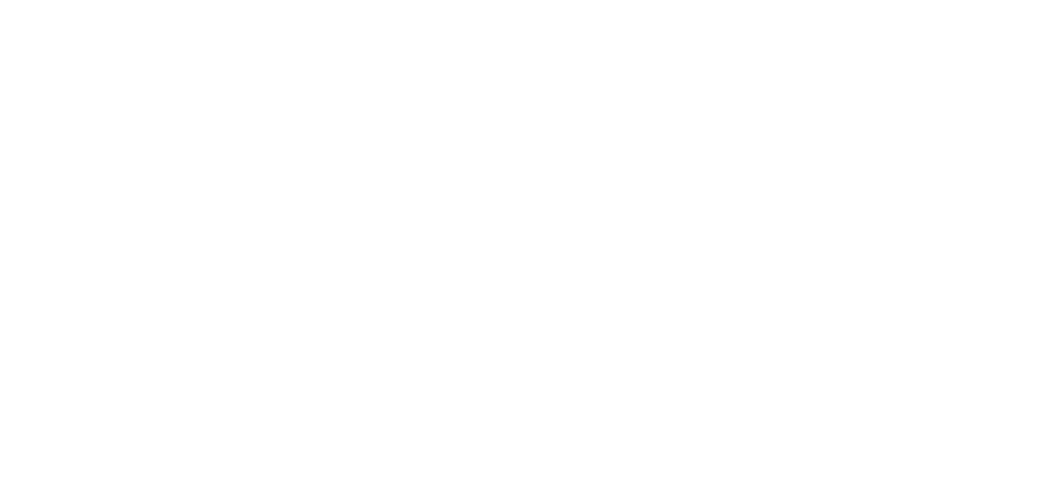
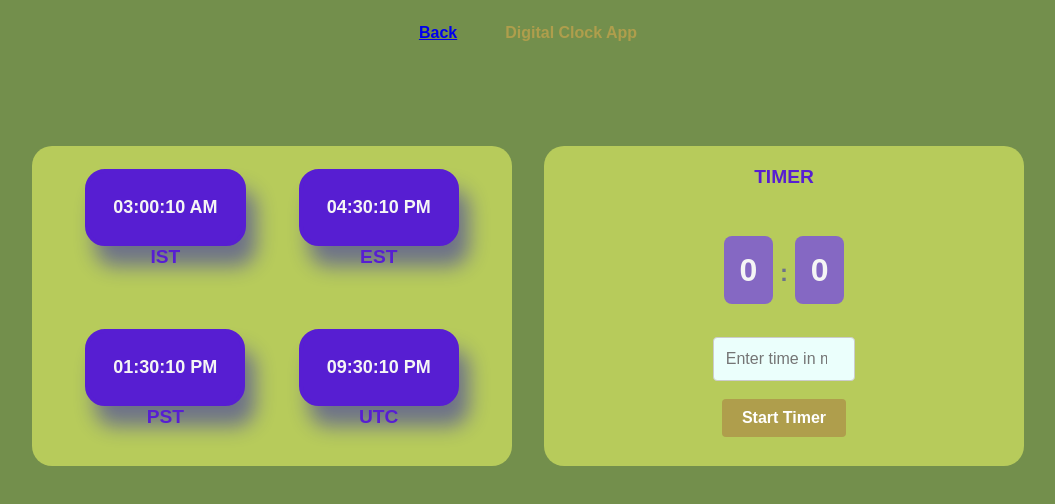
Before and after one commit to Geetha-RK/30DaysReactChallenge, a React (Vite) app: page /Day4 in a window 1280 px wide. Before the commit this address had no page. Shown: the top 504 px of the page, without its empty margins (112-1167 px from the left). Built offline with nearby package versions, Linux system fonts and the light colour scheme.

Commit message:
Build basic digital clock page with timer widget

```diff
--- a/src/App.jsx
+++ b/src/App.jsx
@@ -4,6 +4,7 @@
 import Home from './pages/Home/Home'
 import Day2 from './pages/Day2/Day2'
 import Day3 from './pages/Day3/Day3'
+import Day4 from './pages/Day4/Day4'
 
 function App() {
 
@@ -16,7 +17,7 @@
           <Route path='/Day1' element={<Day1/>}></Route>
           <Route path='/Day2' element={<Day2/>}></Route>
           <Route path='/Day3' element={<Day3/>}></Route>
-
+          <Route path='/Day4' element={<Day4/>}></Route>
         </Routes>
       </div>
     </>
--- a/src/assets.js
+++ b/src/assets.js
@@ -48,7 +48,13 @@
     {
       day:'Day3',
       title:'BMI Calculator App',
-      description:'Create the BMI calculator app',
+      description:'',
       Concepts:'useState, conditional rendering, DOM manipulation, event handling.',
+    },
+    {
+      day:'Day4',
+      title:'Digital Clock App',
+      description:' A Digital Clock app in dark/ light mode with timer and alarm functionality',
+      Concepts:'state management, useEffect, and setInterval',
     }
   ];
--- a/src/components/HomeProjectList/HomeProjectList.jsx
+++ b/src/components/HomeProjectList/HomeProjectList.jsx
@@ -1,13 +1,18 @@
-// import React from 'react'
+
 import './HomeProjectList.scss'
 
 const HomeProjectList = ({ project }) => {
   return (
     <div className="project-card">
+      <div className="project-title">
         <h2>{project.day}</h2>
-        <h3>{project.title}</h3>
-        <p>{project.description}</p>
-        <p><strong>Concepts:</strong> {project.Concepts}</p>
+        <h2>{project.title}</h2>
+        </div>
+        <hr className='project-card__hr'/>
+        <div className='project-card__details'>
+          <p>{project.description}</p>
+          <p><strong>Concepts:</strong> {project.Concepts}</p>
+        </div>
     </div>
 
   )
--- a/src/components/HomeProjectList/HomeProjectList.scss
+++ b/src/components/HomeProjectList/HomeProjectList.scss
@@ -1,11 +1,23 @@
 .project-card{
-    background-color:cadetblue;
-    color: darkmagenta;
+    background-color:rgb(50, 180, 185);
+    color: rgb(7, 58, 32);
     text-decoration: none;
     width: 25rem;
-    height: 15rem;
+    height: 13rem;
     padding: 1.5rem;
     margin: 1rem;
     cursor: pointer;
     border-radius: 2rem;
+
+    &__hr{
+        color: aqua;
+
+    }
+    &__details{
+        padding: 0 1.5rem;
+    }
 }
+.project-title{
+    display: flex;
+    justify-content: space-evenly;
+}
--- /dev/null
+++ b/src/pages/Day4/Day4.jsx
@@ -0,0 +1,98 @@
+// import React from 'react'
+import { Link } from 'react-router-dom'
+import './Day4.scss'
+import { useEffect, useState } from 'react';
+
+const Day4 = () => {
+  const [currentTime, setCurrentTime] = useState(new Date().toLocaleTimeString());
+  const [timer, setTimer] = useState({ minutes: 0, seconds: 0 });
+  const [inputTime, setInputTime] = useState('');
+  const [isTimerRunning, setIsTimerRunning] = useState(false);
+
+  useEffect(() => {
+    const interval = setInterval(() => {
+      setCurrentTime(new Date().toLocaleTimeString());
+      setIstTime(getTimeForZone('Asia/Kolkata'));
+      setEstTime(getTimeForZone('America/New_York'));
+      setPstTime(getTimeForZone('America/Los_Angeles'));
+      setUtcTime(getTimeForZone('UTC'));
+    }, 1000);
+
+    return () => clearInterval(interval);
+  }, []);
+
+  useEffect(()=>{},[])
+
+  const getTimeForZone = (timezone) => {
+    return new Date().toLocaleString('en-US', {
+      timeZone: timezone,
+      hour: '2-digit',
+      minute: '2-digit',
+      second: '2-digit',
+      hour12: true,
+    });
+  };
+
+  const [istTime, setIstTime] = useState(getTimeForZone('Asia/Kolkata'));
+  const [estTime, setEstTime] = useState(getTimeForZone('America/New_York'));
+  const [pstTime, setPstTime] = useState(getTimeForZone('America/Los_Angeles'));
+  const [utcTime, setUtcTime] = useState(getTimeForZone('UTC'));
+
+
+  const handleRestart = (e) => {
+    const minutes = parseInt(inputTime, 10); // Parse the input time to integer
+    if (!isNaN(minutes) && minutes > 0) {
+      setTimer({ minutes: minutes, seconds: 0 });
+      setIsTimerRunning(true);
+      setInputTime("");
+    } else {
+      alert("Please enter a valid number of minutes");
+    }
+  }
+  const handleStop = (e) => {
+    setIsTimerRunning(false);
+  }
+  const handleInputChange = (e) => {
+    if (e.target.value=== '' || /^\d+$/.test(e.target.value)) {
+      setInputTime(e.target.value);
+    }
+
+  }
+  return (
+    <div className='digi-clock'>
+        <div className='todo__box1'>
+                <p className='todo__title'><Link to="/">Back</Link></p>
+                <div className='todo__title'>Digital Clock App</div>
+        </div>
+        <div className='clock'>
+          <div className='clock__container'>
+              <div className='clock__zone'><div className='clock__time'>{istTime}</div>IST</div>
+              <div className='clock__zone'><div className='clock__time'>{estTime} </div>EST</div>
+              <div className='clock__zone'><div className='clock__time'>{pstTime} </div>PST</div>
+              <div className='clock__zone'><div className='clock__time'>{utcTime} </div>UTC</div>
+          </div>
+          <div className='clock__container1'>
+            <div  className='clock__zone'>TIMER</div>
+
+            <div className='clock__timer'><span className='clock__span'>{timer.minutes}</span>&nbsp;:&nbsp;<span className='clock__span'>{timer.seconds}</span></div>
+            <div className='clock__settings'>
+
+                  <input className='clock__input'
+                    type="number"
+                    value={inputTime}
+                    onChange={handleInputChange}
+                    placeholder="Enter time in minutes"
+                    min="1"
+                  />
+              <div>
+                <button className="clock__button" onClick={handleRestart}>Start Timer</button>
+                {isTimerRunning && <button className="clock__button" onClick={handleStop}>Stop</button>}
+              </div>
+            </div>
+          </div>
+        </div>
+    </div>
+  )
+}
+
+export default Day4
--- /dev/null
+++ b/src/pages/Day4/Day4.scss
@@ -0,0 +1,105 @@
+.digi-clock{
+    background-color:rgb(115, 143, 76) ;
+    height: 100vh;
+}
+.clock{
+    display: flex;
+    flex-direction: row;
+    justify-content: center;
+    align-items: center;
+    margin-top: 5rem;
+
+    &__container{
+        background-color: rgb(183, 203, 91);
+        border-radius: 1.25rem;
+        height: 20rem;
+        width: 30rem;
+        display: flex;
+        flex-direction: row;
+        justify-content: space-evenly;
+        align-items: center;
+        flex-wrap: wrap;
+
+    }
+    &__zone{
+        display: flex;
+        flex-direction: column;
+        justify-content: center;
+        align-items: center;
+        flex-wrap: wrap;
+        font-weight: 800;
+        color: rgb(87, 30, 210);
+        margin-bottom: 1rem;
+        font-size: larger;
+    }
+    &__time{
+        padding: 1.5rem;
+        border: 4px solid rgb(87, 30, 210);
+        border-radius: 1.25rem;
+        font-size: large;
+        color: whitesmoke;
+        background-color: rgb(87, 30, 210);
+        box-shadow: 10px 20px 20px rgba(19, 4, 195, 0.447);
+    }
+    &__container1{
+        background-color: rgb(183, 203, 91);
+        border-radius: 1.25rem;
+        height: 20rem;
+        width: 30rem;
+        margin-left: 2rem;
+        display: flex;
+        flex-direction: column;
+        justify-content: center;
+        align-items: center;
+        gap: 3rem;
+    }
+    &__button
+    {
+        padding: 10px 20px;
+        font-size: 16px;
+        background-color: #af9e4c;
+        color: white;
+        border: none;
+        border-radius: 4px;
+        cursor: pointer;
+        transition: background-color 0.3s ease;
+        margin: 0.5rem 3rem;
+        margin-bottom: 10px;
+        font-weight: 700;
+      }
+
+      &__button:hover {
+        background-color: #af9e4c;
+      }
+      &__timer{
+        color: rgba(19, 4, 195, 0.447);
+        font-size: x-large;
+        font-weight: bold;
+      }
+      &__span{
+        padding: 1rem;
+        background-color: rgb(133, 104, 195);
+        color: whitesmoke;
+        font-weight: 600;
+        border-radius: 0.5rem;
+        font-size: xx-large;
+      }
+      &__input{
+        padding: 12px;
+        font-size: 16px;
+        width: 50%;
+
+        margin-bottom: 10px;
+        border: 1px solid #ccc;
+        border-radius: 4px;
+        outline: none;
+        transition: border-color 0.3sease;
+        color: #626262;
+        background: #ebfffc;
+    }
+    &__settings{
+        display: flex;
+        align-items: center;
+        flex-direction: column;
+    }
+}
--- a/src/pages/Home/Home.scss
+++ b/src/pages/Home/Home.scss
@@ -4,7 +4,12 @@
     justify-content: center;
     height: 100vh;
     background-color: aquamarine;
+    flex-wrap: wrap;
+    padding-top: 3rem;
 }
 .project-link{
     text-decoration: none;
 }
+.title{
+    color: rgb(7, 58, 32);
+}
```
